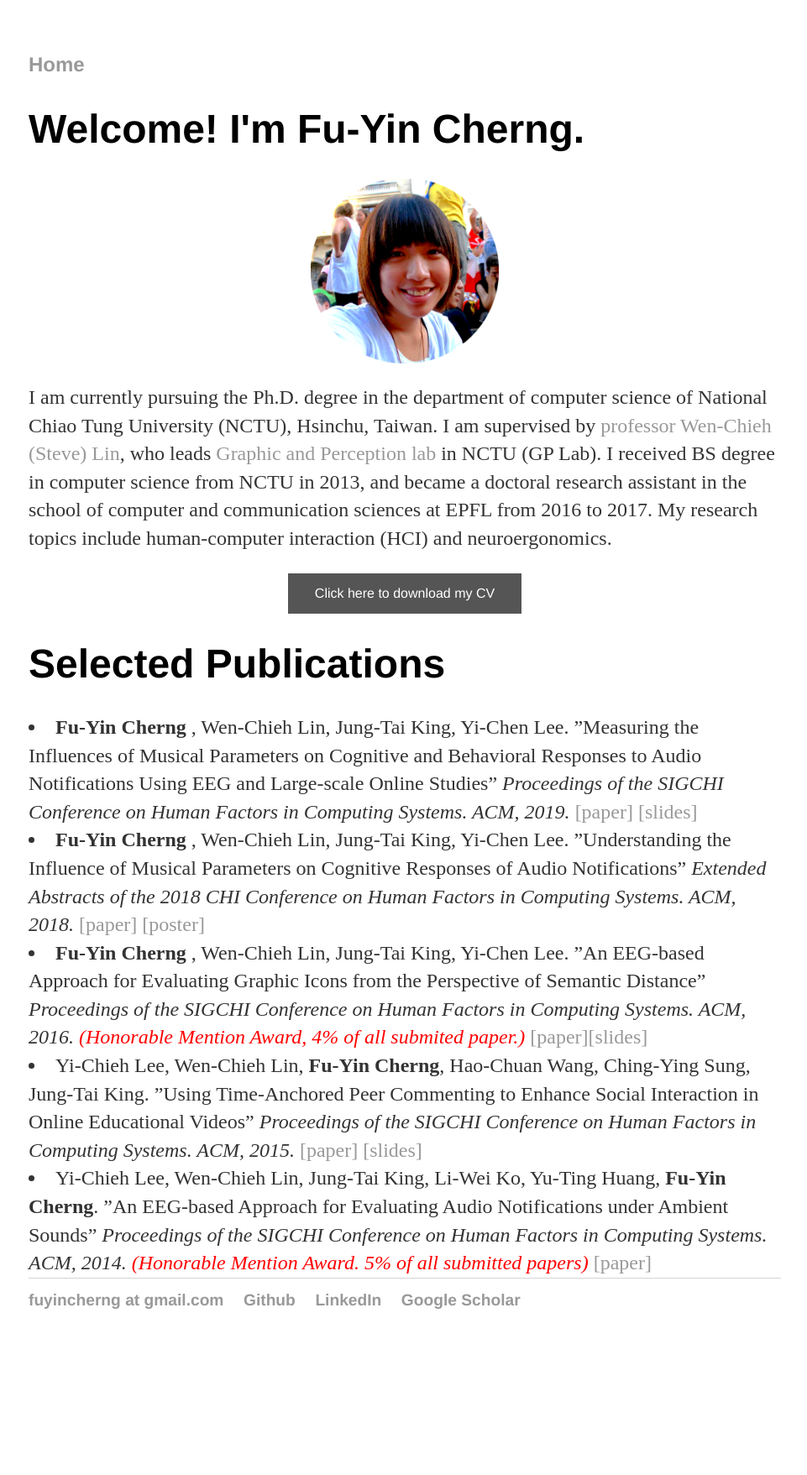
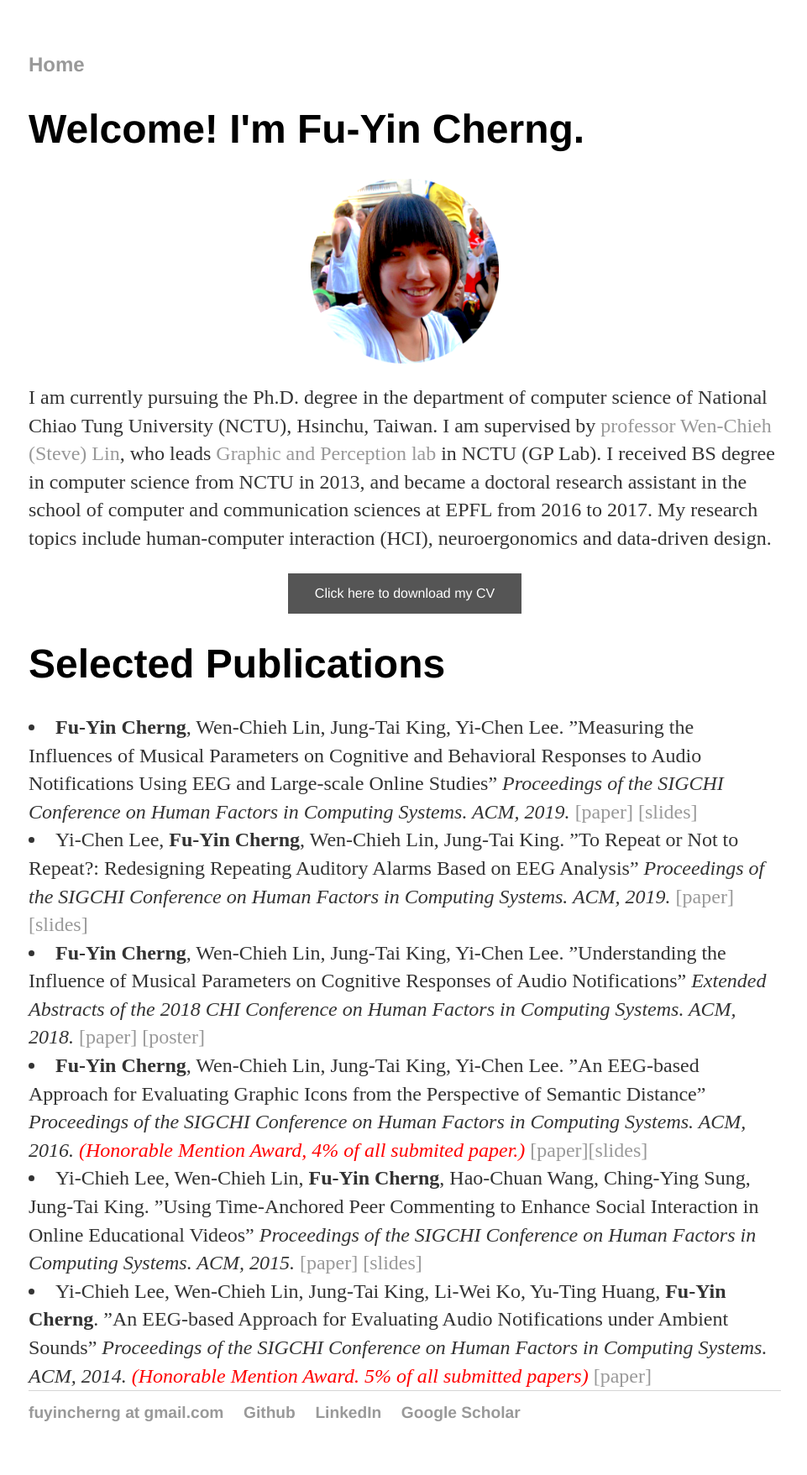
Before and after one commit to FuyinCherng/FuyinCherng.github.io, a Jekyll site: the page built from index.html, in a window 1280 px wide. Shown: the whole page at 84% size, without its empty margins (158-1119 px from the left). Built offline with Jekyll 4.4.1, drawn with Linux system fonts in a browser that asks for light colours; before the commit the page ends 1622 px from its top, so only the background shows below that.

Commit message:
update research interests

```diff
--- a/index.html
+++ b/index.html
@@ -14,7 +14,7 @@ title: Fu-Yin Cherng
 
 	<p style="text-align:center"><img style="width:25%;height:25%;" src="/cv/profile.png" alt="profile pictur" class="center"></p>
 
-	<p>I am currently pursuing the Ph.D. degree in the department of computer science of National Chiao Tung University (NCTU), Hsinchu, Taiwan. I am supervised by <a href="https://gpl.cs.nctu.edu.tw/Steve-Lin/" target="_blannk">professor Wen-Chieh (Steve) Lin</a>, who leads <a href="https://gpl.cs.nctu.edu.tw/" target="_blannk">Graphic and Perception lab</a> in NCTU (GP Lab). I received BS degree in computer science from NCTU in 2013, and became a doctoral research assistant in the school of computer and communication sciences at EPFL from 2016 to 2017. My research topics include human-computer interaction (HCI) and neuroergonomics. </p>
+	<p>I am currently pursuing the Ph.D. degree in the department of computer science of National Chiao Tung University (NCTU), Hsinchu, Taiwan. I am supervised by <a href="https://gpl.cs.nctu.edu.tw/Steve-Lin/" target="_blannk">professor Wen-Chieh (Steve) Lin</a>, who leads <a href="https://gpl.cs.nctu.edu.tw/" target="_blannk">Graphic and Perception lab</a> in NCTU (GP Lab). I received BS degree in computer science from NCTU in 2013, and became a doctoral research assistant in the school of computer and communication sciences at EPFL from 2016 to 2017. My research topics include human-computer interaction (HCI), neuroergonomics and data-driven design. </p>
 
 	<!-- <h1>Curriculum Vitae</h1> -->
 
@@ -23,11 +23,14 @@ title: Fu-Yin Cherng
 	</div>
 
 	<h1>Selected Publications</h1>
-			<li><strong>Fu-Yin Cherng </strong>, Wen-Chieh Lin, Jung-Tai King, Yi-Chen Lee. ”Measuring the Influences of Musical Parameters on Cognitive and Behavioral Responses to Audio Notifications Using EEG and Large-scale Online Studies” <em>Proceedings of the SIGCHI Conference on Human Factors in Computing Systems. ACM, 2019. <a href="" target="_blank"></em>[paper]</a> <a href="" target="_blannk">[slides]</a> </li>
+			<li><strong>Fu-Yin Cherng</strong>, Wen-Chieh Lin, Jung-Tai King, Yi-Chen Lee. ”Measuring the Influences of Musical Parameters on Cognitive and Behavioral Responses to Audio Notifications Using EEG and Large-scale Online Studies” <em>Proceedings of the SIGCHI Conference on Human Factors in Computing Systems. ACM, 2019. <a href="https://dl.acm.org/citation.cfm?id=3300639" target="_blank"></em>[paper]</a> <a href="cv/CHI19_MusicalParameters.pdf" target="_blannk">[slides]</a> </li>
 
-			<li><strong>Fu-Yin Cherng </strong>, Wen-Chieh Lin, Jung-Tai King, Yi-Chen Lee. ”Understanding the Influence of Musical Parameters on Cognitive Responses of Audio Notifications” <em>Extended Abstracts of the 2018 CHI Conference on Human Factors in Computing Systems. ACM, 2018. <a href="https://dl.acm.org/citation.cfm?id=3188572" target="_blank"></em>[paper]</a> <a href="/cv/poster_LBW18_final.pdf" target="_blannk">[poster]</a> </li>
+			<li>Yi-Chen Lee, <strong>Fu-Yin Cherng</strong>, Wen-Chieh Lin, Jung-Tai King. ”To Repeat or Not to Repeat?: Redesigning Repeating Auditory Alarms Based on EEG Analysis” <em>Proceedings of the SIGCHI Conference on Human Factors in Computing Systems. ACM, 2019. <a href="https://dl.acm.org/citation.cfm?id=3300743" target="_blank"></em>[paper]</a> <a href="cv/CHI19_Repeat.pdf" target="_blannk">[slides]</a> </li>
 
-			<li><strong>Fu-Yin Cherng </strong>, Wen-Chieh Lin, Jung-Tai King, Yi-Chen Lee. ”An EEG-based Approach for Evaluating Graphic Icons from the Perspective of Semantic Distance” <em>Proceedings of the SIGCHI Conference on Human Factors in Computing Systems. ACM, 2016. <font color="red">(Honorable Mention Award, 4% of all submited paper.) </font></em><a href="https://dl.acm.org/citation.cfm?id=2858133" target="_blank">[paper]</a><a href="/cv/CHI2016_slides.pdf" target="_blannk">[slides]</a></li>
+
+			<li><strong>Fu-Yin Cherng</strong>, Wen-Chieh Lin, Jung-Tai King, Yi-Chen Lee. ”Understanding the Influence of Musical Parameters on Cognitive Responses of Audio Notifications” <em>Extended Abstracts of the 2018 CHI Conference on Human Factors in Computing Systems. ACM, 2018. <a href="https://dl.acm.org/citation.cfm?id=3188572" target="_blank"></em>[paper]</a> <a href="/cv/poster_LBW18_final.pdf" target="_blannk">[poster]</a> </li>
+
+			<li><strong>Fu-Yin Cherng</strong>, Wen-Chieh Lin, Jung-Tai King, Yi-Chen Lee. ”An EEG-based Approach for Evaluating Graphic Icons from the Perspective of Semantic Distance” <em>Proceedings of the SIGCHI Conference on Human Factors in Computing Systems. ACM, 2016. <font color="red">(Honorable Mention Award, 4% of all submited paper.) </font></em><a href="https://dl.acm.org/citation.cfm?id=2858133" target="_blank">[paper]</a><a href="/cv/CHI2016_slides.pdf" target="_blannk">[slides]</a></li>
 
 			<li>Yi-Chieh Lee, Wen-Chieh Lin, <strong>Fu-Yin Cherng</strong>, Hao-Chuan Wang, Ching-Ying Sung, Jung-Tai King. ”Using Time-Anchored Peer Commenting to Enhance Social Interaction in Online Educational Videos” <em>Proceedings of the SIGCHI Conference on Human Factors in Computing Systems. ACM, 2015. </em><a href="https://dl.acm.org/citation.cfm?id=2702349" target="_blank">[paper]</a> <a href="/cv/CHI2015_slides.pdf" target="_blannk">[slides]</a></li>
 
```
